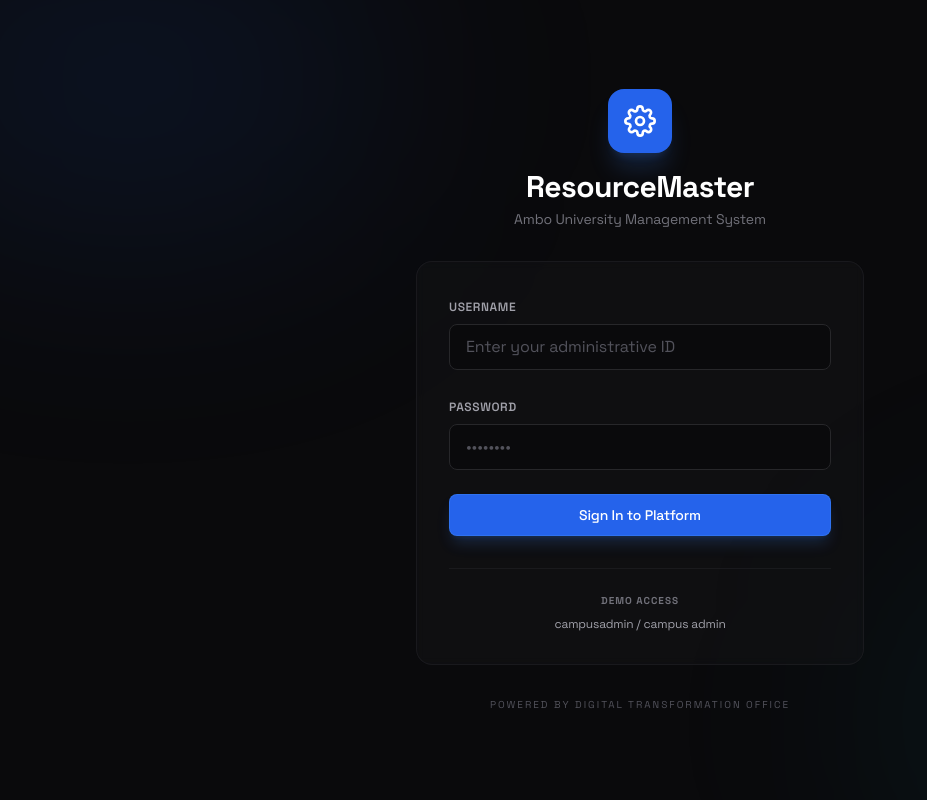
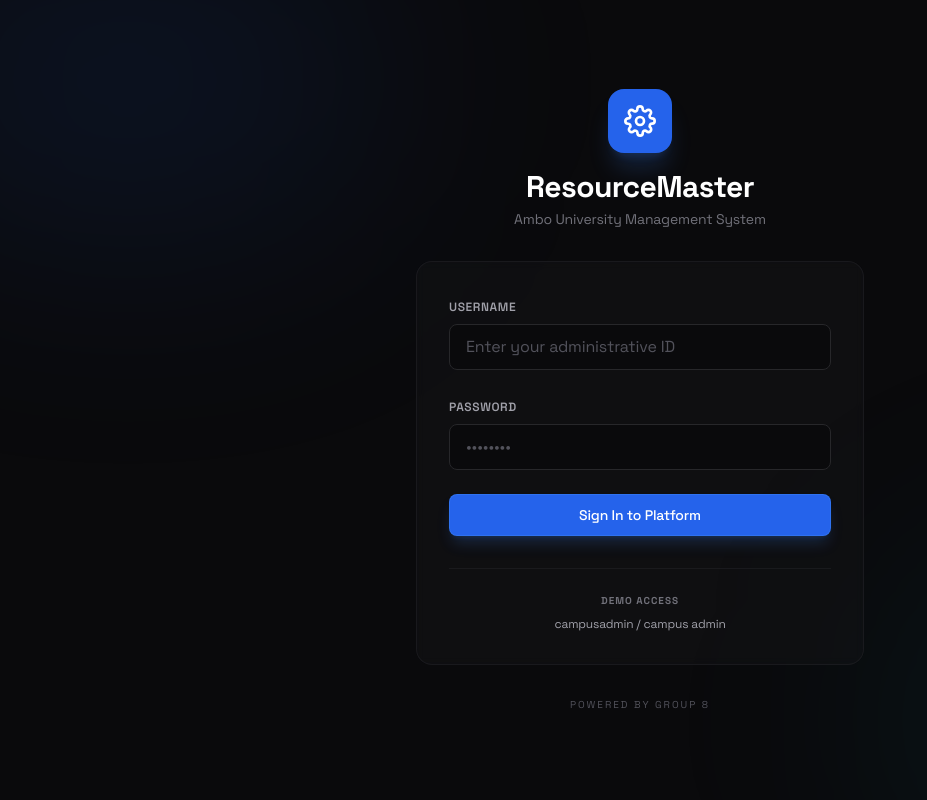
Before and after one commit to naolmid/hackathon, a Next.js app: page /login in a window 1280 px wide. Shown: the whole page, without its empty margins (0-927 px from the left). Built offline with nearby package versions, Linux system fonts and the light colour scheme.

Commit message:
Add Powered by Group 8

```diff
--- a/app/login/page.tsx
+++ b/app/login/page.tsx
@@ -101,7 +101,7 @@
         </Card>
 
         <p className="text-center mt-8 text-zinc-600 text-[10px] uppercase tracking-[0.2em]">
-          Powered by Digital Transformation Office
+          Powered by Group 8
         </p>
       </div>
     </div>
--- /dev/null
+++ b/scripts/set-vercel-env.mjs
@@ -0,0 +1,5 @@
+// This script outputs the env values for manual copy
+console.log("TURSO_DATABASE_URL:");
+console.log("libsql://resourcemaster-naolmid.aws-ap-northeast-1.turso.io");
+console.log("\nTURSO_AUTH_TOKEN:");
+console.log("eyJhbGciOiJFZERTQSIsInR5cCI6IkpXVCJ9.eyJhIjoicnciLCJpYXQiOjE3Njc0MDk1NTUsImlkIjoiNGYxYjRkMjYtNDZkZC00NmZhLTlhNjAtMDcyMTRlYzNjOWYyIiwicmlkIjoiYWQxY2QxZmEtOGUwNC00MGU4LTg4YzEtNzBjZmUxYmI4ZGJhIn0.BQ5Ylf67kM2me2vFn9CzA_z53YkfCyaSvx3o3-uwPKyNrfUcOOEmni5y3_m8U54IHM3XJMD2dN3sp8W34EAiDQ");
```
